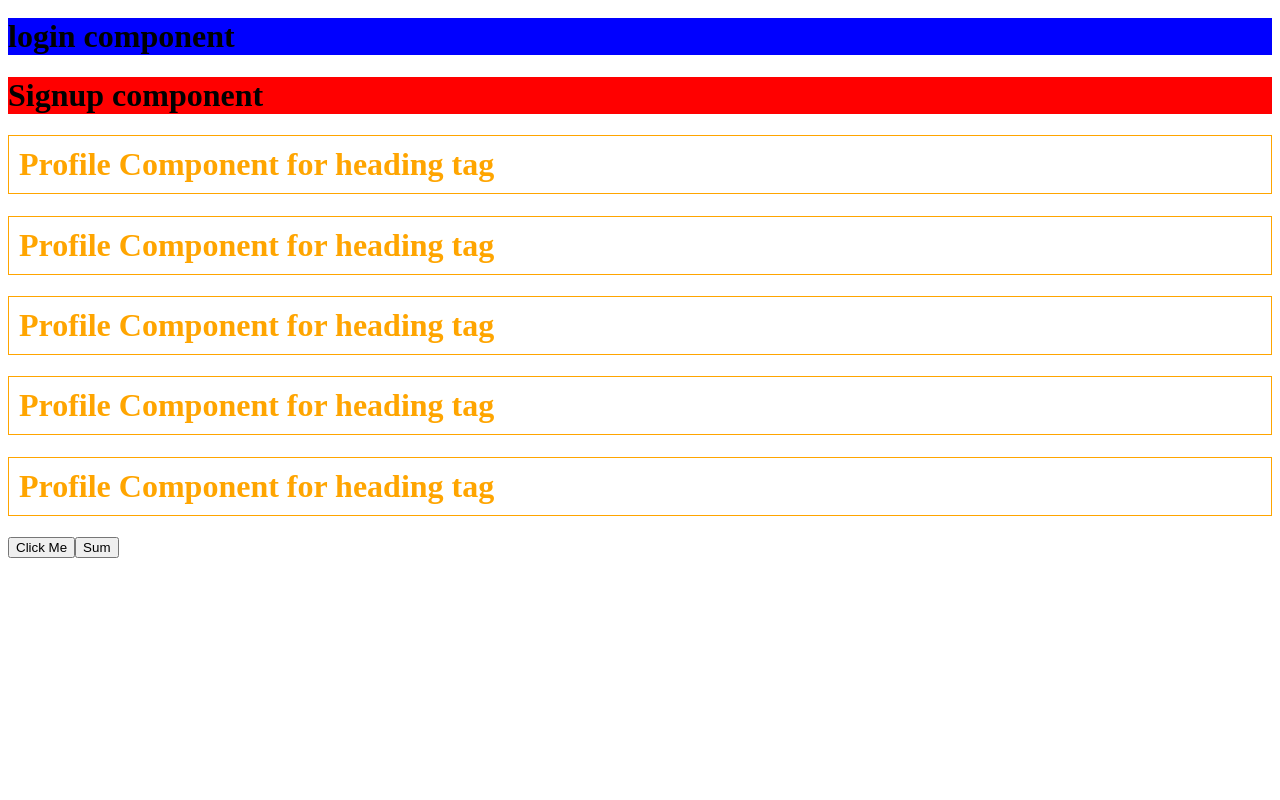
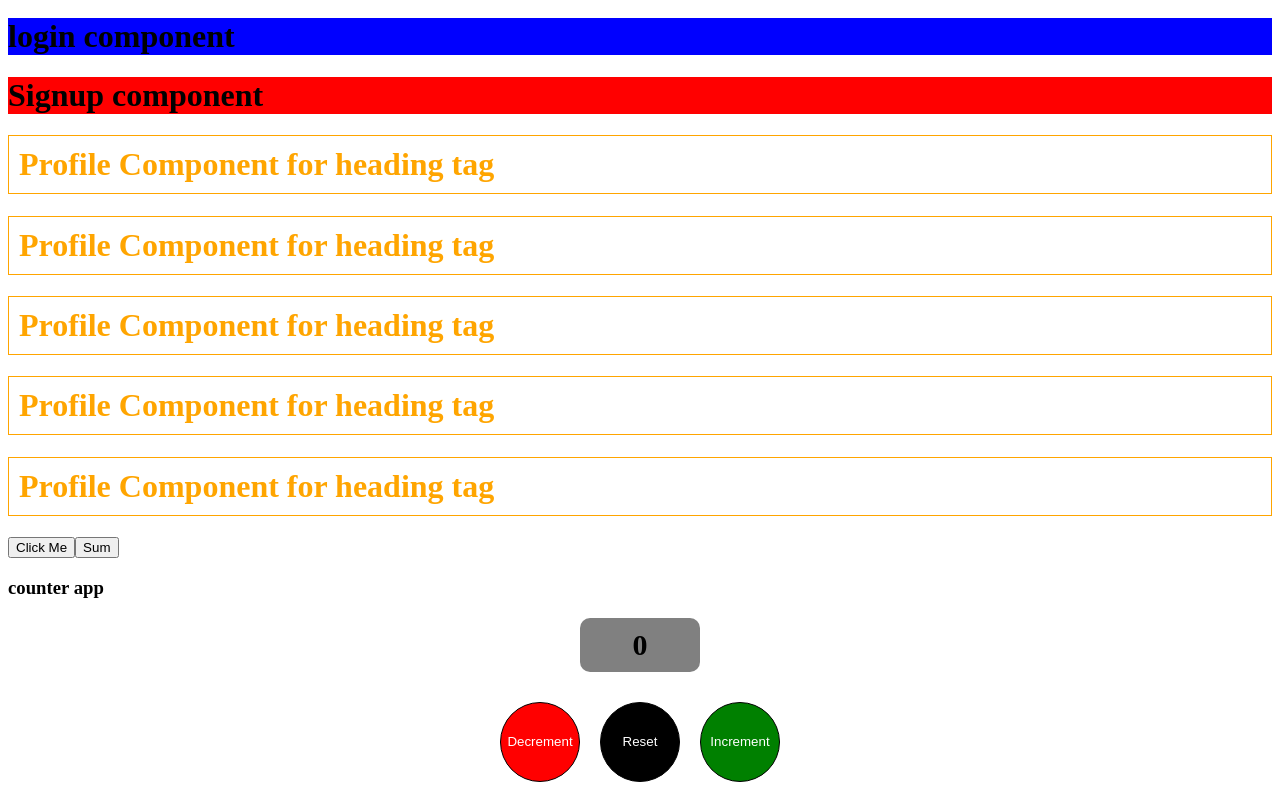
Before and after one commit to Chabsy123/angular-v19-tutorial, an Angular app: page / in a window 1280 px wide. Shown: the part 445-1245 px from the top of the page. Before the commit the page ends 1011 px from the top, so only its background shows below. Built offline with nearby package versions, Linux system fonts and the light colour scheme.

Commit message:
Make a Simple Counter App

```diff
--- a/src/app/app.component.css
+++ b/src/app/app.component.css
@@ -0,0 +1,33 @@
+.btn{
+  width: 80px;
+  height: 80px;
+  border-radius:50% ;
+  border: 1px solid black;
+  margin: 10px;
+  color: #fff;
+}
+
+.bg-red{
+  background-color: red;
+}
+.bg-green{
+  background-color: green;
+}
+.bg-black{
+  background-color: black;
+}
+.btn:hover{
+  border: 1px solid white;
+  cursor: pointer;
+}
+
+.count{
+  font-size: 30px;
+  margin: auto;
+  margin-bottom: 20px;
+  width: 100px;
+  background-color: gray;
+  text-align: center;
+  padding: 10px;
+  border-radius: 10px;
+}
--- a/src/app/app.component.html
+++ b/src/app/app.component.html
@@ -40,3 +40,19 @@
 <!-- define Data types in Angular-->
  <!-- using the function in ts the numbers as mirrored in the parameters will be added unless the parameters are not numeric-->
 <button (click)="sum(10,20)">Sum</button>
+
+<!-- making a counter app  -->
+<h3>counter app</h3>
+<div style="text-align: center;">
+  <!-- using interpolation for the count number -->
+  <h3 class="count">{{count}}</h3>
+  <div>
+    <!-- <button (click)="handleDecrement()"  class="btn bg-red">Decrement</button>
+    <button (click)="handleReset()"  class="btn bg-black">Reset</button>
+    <button (click)="handleIncrement()" class="btn bg-green">Increment</button> -->
+    <!-- using the function and  its parameters -->
+    <button (click)="handleCounter('minus')"  class="btn bg-red">Decrement</button>
+    <button (click)="handleCounter('reset')"  class="btn bg-black">Reset</button>
+    <button (click)="handleCounter('plus')" class="btn bg-green">Increment</button>
+  </div>
+</div>
--- a/src/app/app.component.ts
+++ b/src/app/app.component.ts
@@ -63,5 +63,27 @@ export class AppComponent {
   sum(a:number,b:number){
     console.log(a + b);
   }
-
+// count app
+// where the number will increment, decrement and reset
+count:number = 0;
+// functions for increment, decrement and reset
+handleIncrement(){
+  this.count += 1;
 }
+handleDecrement(){
+  this.count -= 1;
+}
+handleReset(){
+  this.count = 0;
+}
+// or just use an if/else statement within a function with parameters for the three of them
+handleCounter(val:string){
+  if(val == 'minus'){
+     this.count -= 1
+  }else if(val == 'plus'){
+     this.count += 1
+  }else{
+     this.count = 0
+  }
+}
+}
```
